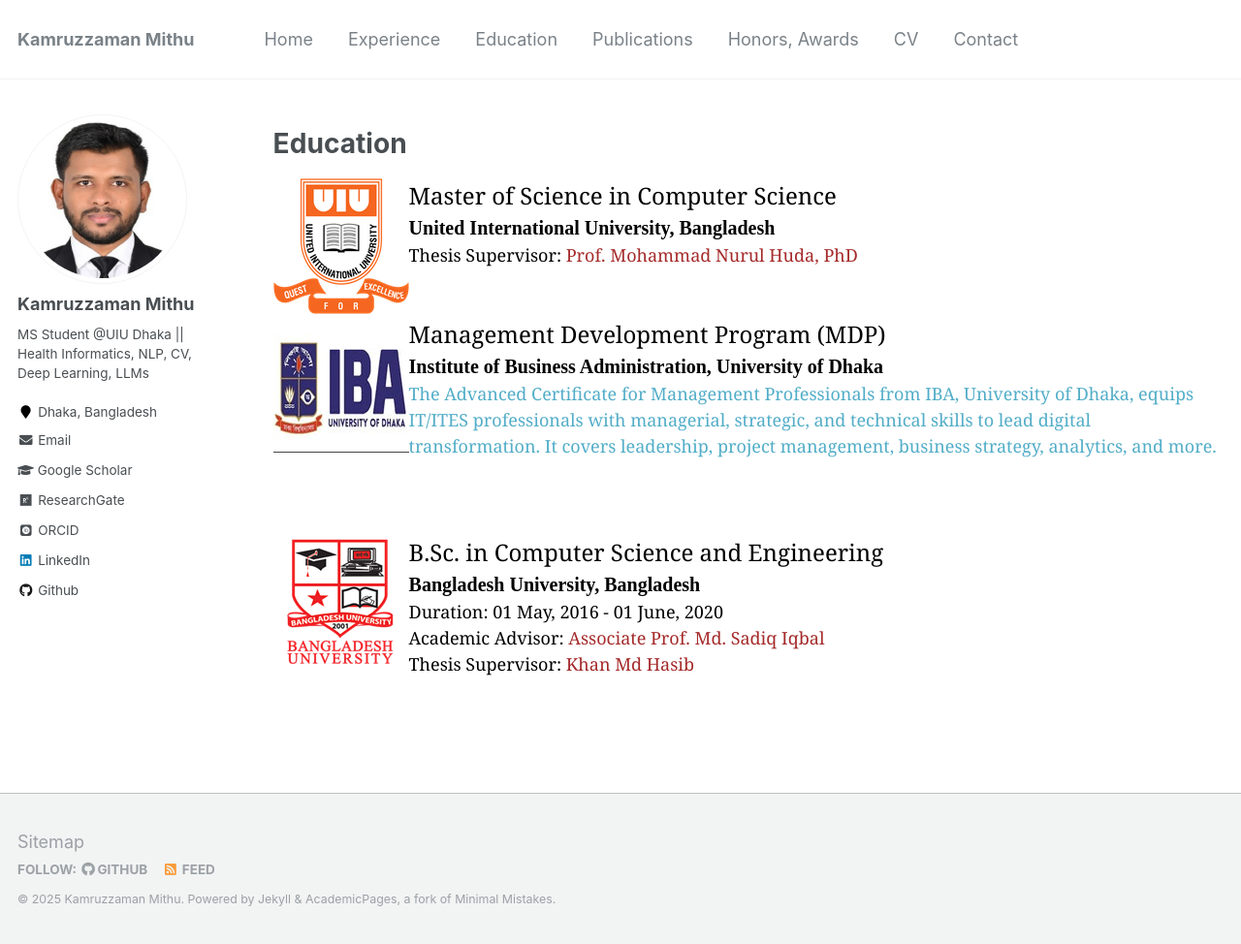
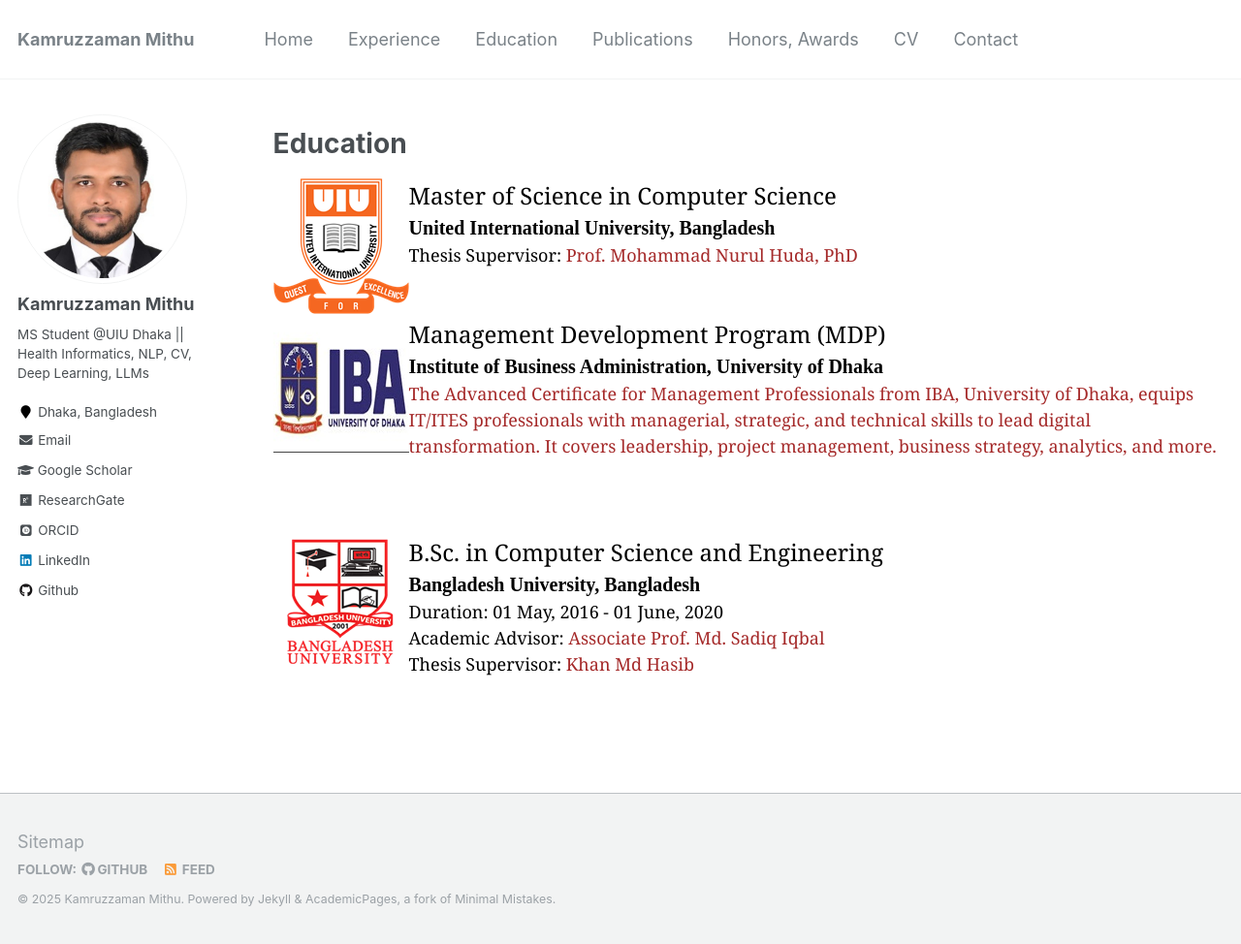
Before and after one commit to kmithuiu/kmithuiu.github.io, a Jekyll site: the page built from _pages/education.md, in a window 1280 px wide and 974 px high. Shown: the whole window at 97% size. Built offline with Jekyll 4.4.1, drawn with Linux system fonts in a browser that asks for light colours; some web fonts are replaced.

Commit message:
Update education.md

```diff
--- a/_pages/education.md
+++ b/_pages/education.md
@@ -23,7 +23,7 @@
 <!-- Duration: 01 November 2021 - Present<br/> -->
 <!-- CGPA: <b> </b>/4.00 scale <br/> -->
 <!-- Academic Advisor: <a style="color:brown;" href="https://www.uiu.ac.bd/"></a><br/> -->
-<a href="https://www.iba-du.edu/localhost/iba/index.php/page/view/375.html">The Advanced Certificate for Management Professionals from IBA, University of Dhaka, equips IT/ITES professionals with managerial, strategic, and technical skills to lead digital transformation. It covers leadership, project management, business strategy, analytics, and more.</a><br/>
+<a style="color:brown;" href="https://www.iba-du.edu/localhost/iba/index.php/page/view/375.html">The Advanced Certificate for Management Professionals from IBA, University of Dhaka, equips IT/ITES professionals with managerial, strategic, and technical skills to lead digital transformation. It covers leadership, project management, business strategy, analytics, and more.</a><br/>
 </span>
 <br/>
 
```
